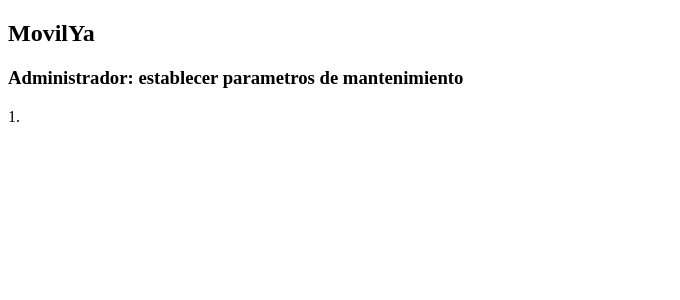
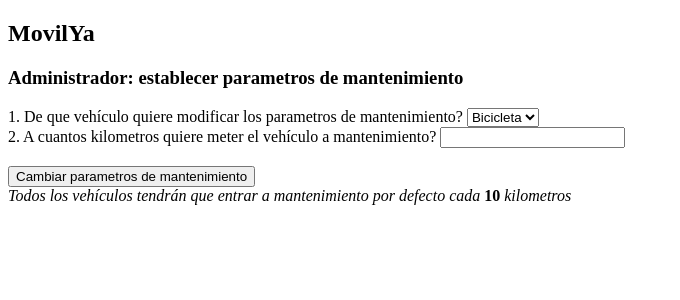
Before and after one commit to dlopez380/movilya, a PHP site: page /establecerparametros.php in a window 1280 px wide. Shown: the top 300 px of the page, without its empty margins (0-680 px from the left). Run offline with PHP 8.4, Linux system fonts and the light colour scheme.

Commit message:
Establecer parametros de mantenimiento hecho

```diff
--- a/establecerparametros.php
+++ b/establecerparametros.php
@@ -1,7 +1,17 @@
 <?php
 
+$con = mysql_connect("localhost", "movilya", "Movilya2018");
 
+$mydb = mysql_select_db("software2");
 
+if (isset($_POST[ "valoresmant" ])) {
+    $vehiculo = $_POST[ "vehiculo" ];
+    $kms = $_POST[ "kms" ];
+
+    $log = mysql_query("UPDATE parametrosmantenimiento SET $vehiculo = $kms WHERE parametrosmantenimiento.id = 1");
+
+    header('Location: postlogeoadmin.html');
+}
 ?>
 
 <!DOCTYPE html>
@@ -16,7 +26,21 @@
 
     <h2>MovilYa</h2>
     <h3>Administrador: establecer parametros de mantenimiento</h3>
-    1.
+    <form action="establecerparametros.php" method="post">
+        1. De que vehículo quiere modificar los parametros de mantenimiento?
+        <select name="vehiculo">
+            <option value="bicicletas">Bicicleta</option>
+            <option value="carros">Carro</option>
+            <option value="motos">Moto</option>
+        </select>
+        </br>
+        2. A cuantos kilometros quiere meter el vehículo a mantenimiento?
+        <input type="text" name="kms">
+        </br>
+        </br>
+        <input type="submit" name="valoresmant" value="Cambiar parametros de mantenimiento">
+    </form>
+    <i>Todos los vehículos tendrán que entrar a mantenimiento por defecto cada</i> <b>10</b> <i>kilometros</i>
 
 </body>
 </html>
--- a/login.php
+++ b/login.php
@@ -23,9 +23,11 @@
         /*if (mysql_num_rows($log2)>0){
 header('Location: postlogeoempleado.html');*/
         header('Location: postlogeoempleado.html');
-      } else {
+      } elseif($row[ 'tipousuario' ] == 'cliente') {
         $_SESSION["loginusuario"] = $usuario;
         header('Location: postlogeo.html');
+      }else{
+        header('Location: postlogeoadmin.html');
       }
     }
   }
--- a/registrarse.php
+++ b/registrarse.php
@@ -1,6 +1,6 @@
 <?php
 
-  $con = mysql_connect("localhost", "root", "bpi01bFDW34A");
+  $con = mysql_connect("localhost", "movilya", "Movilya2018");
 
   $mydb = mysql_select_db("software2");
 
@@ -60,6 +60,7 @@
                                     <select name="tipousuario">
                                         <option value="cliente">Soy un usuario</option>
                                         <option value="empleado">Soy un empleado</option>
+                                        <option value="admin">Soy un administrador</option>
                                     </select>
                                 </div>
                                 <div class="icon is-small is-left">
```
Also changed, not shown: postlogeoadmin.html (renamed from logueoadmin.html).
